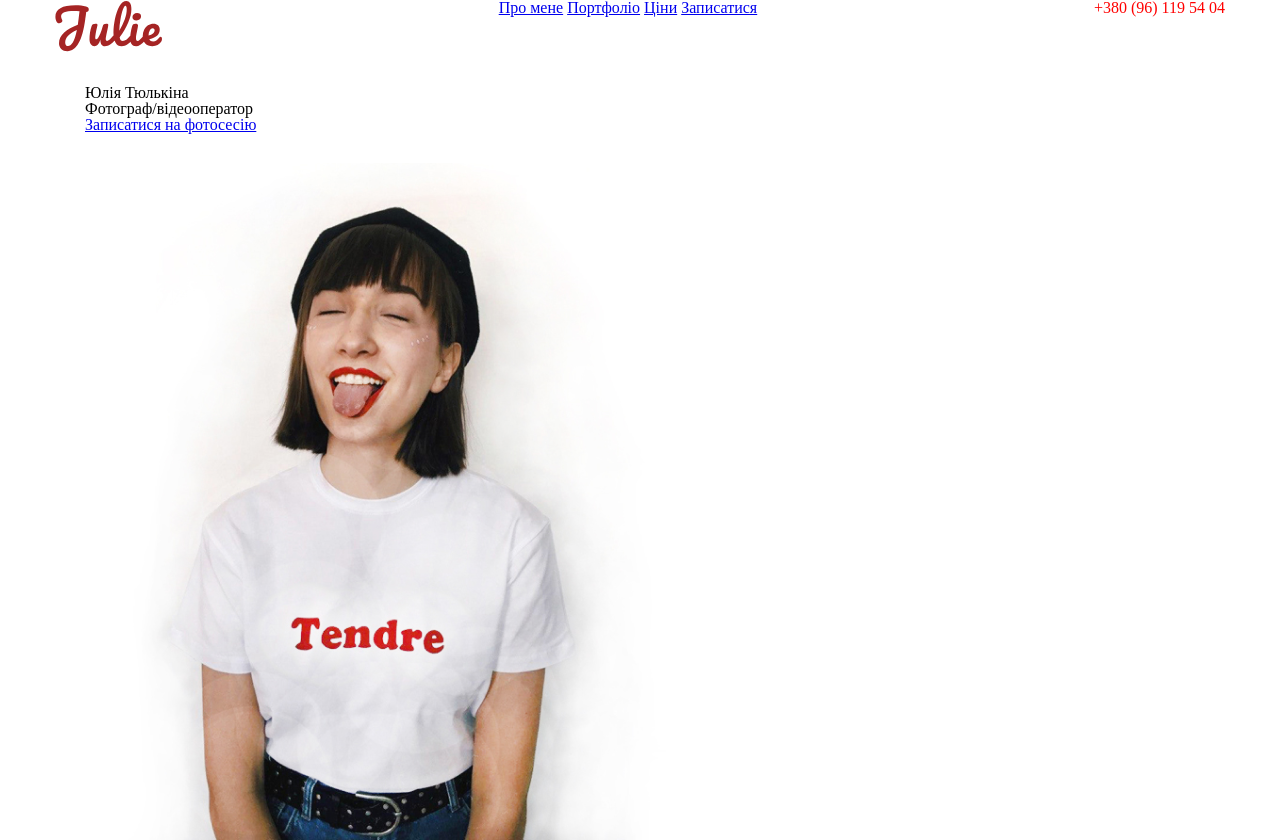
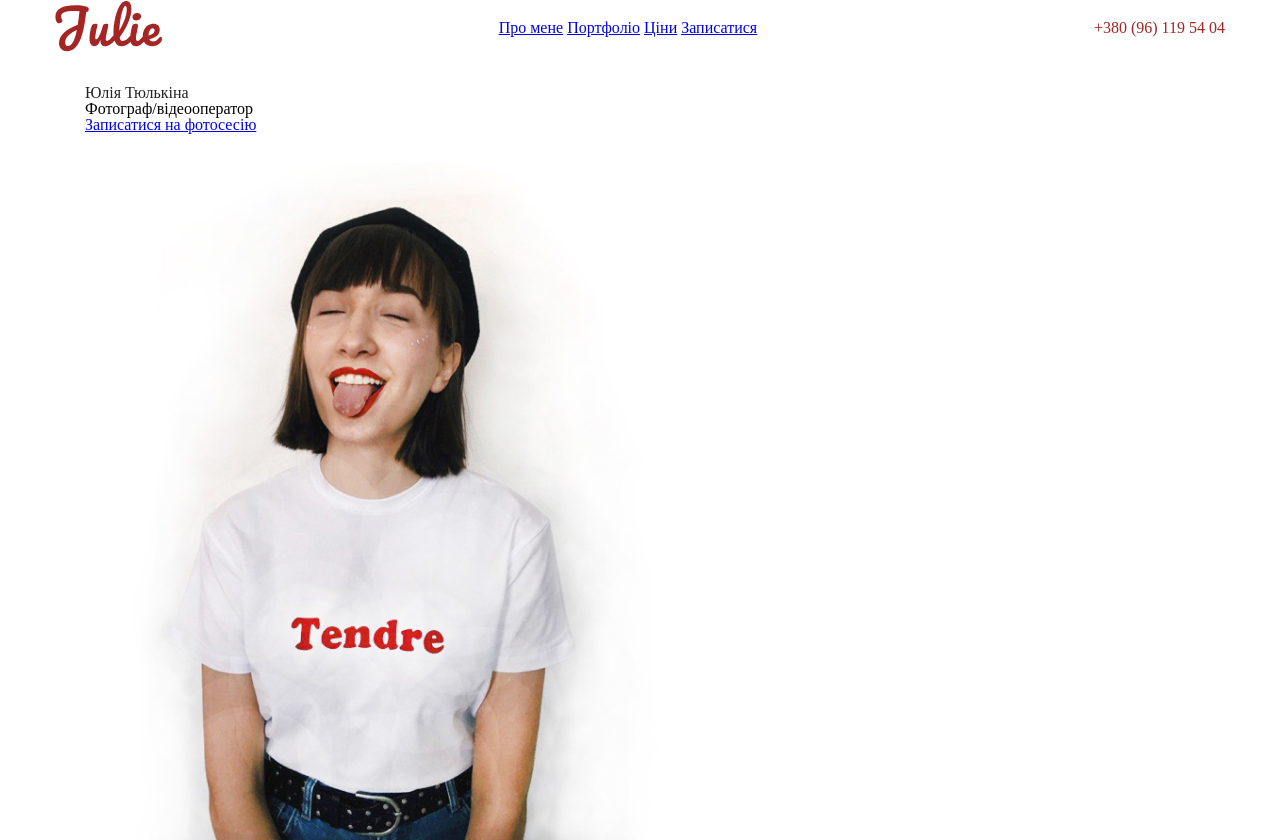
Before and after one commit to KaterynaKuzmenko9/PRACTICE2.1, a plain HTML site: page index.html in a window 1280 px wide. Shown: the top 840 px of the page. Drawn offline with Linux system fonts and the light colour scheme.

Commit message:
change styles header

```diff
--- a/css/style.css
+++ b/css/style.css
@@ -3,25 +3,37 @@
     box-sizing: border-box;
 }
 
+nav{
+    font-family: Montserrat;
+}
 
 .container{
     max-width: 1170px;
+
     /* border-bottom:1px solid black; */
     margin: 0 auto ;
 
 }
 
+nav{
+
+}
+h1{
+    color:#232323;
+
+
+}
 
 .menu{
 display: flex;
 justify-content: space-between;
-text-align: center;
+align-items: center;
 }
 
 
 
 .number{
-    color: red;
+    color:#A52424;
     text-decoration: none;
 }
 
--- a/index.html
+++ b/index.html
@@ -5,8 +5,12 @@
     <meta charset="UTF-8">
     <meta name="viewport" content="width=device-width, initial-scale=1.0">
     <title>Document</title>
+    <link rel="preconnect" href="https://fonts.googleapis.com">
+    <link rel="preconnect" href="https://fonts.gstatic.com" crossorigin>
+    <link href="https://fonts.googleapis.com/css2?family=Montserrat:wght@400;600;700&display=swap" rel="stylesheet">
     <link rel="stylesheet" href="css/style.css">
     <link rel="stylesheet" href="css/reset.css">
+
 
 </head>
 
```
